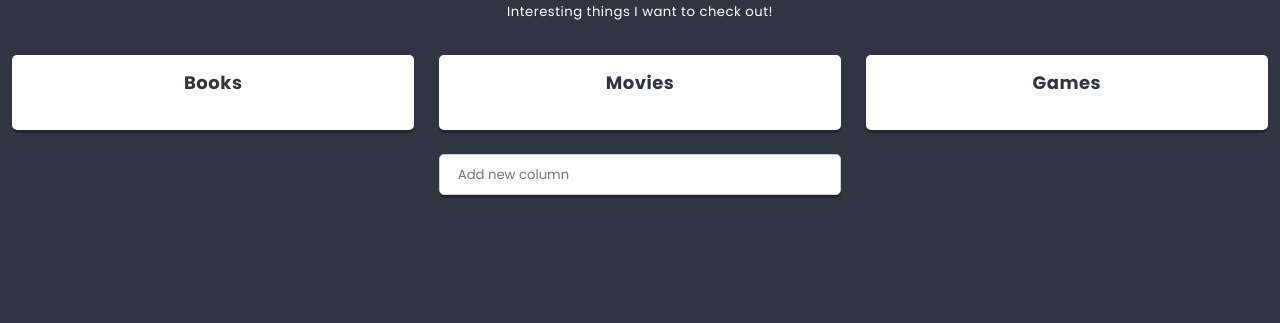
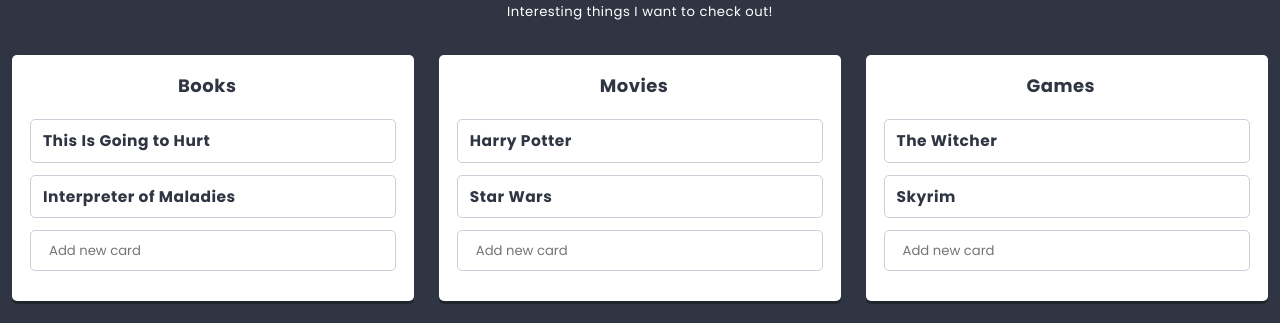
Before and after one commit to rafalhen/ReactFirstSteps, a React app: page / in a window 1280 px wide. Shown: the part 377-700 px from the top of the page. Built offline with nearby package versions, Linux system fonts and the light colour scheme.

Commit message:
icon and card problem

```diff
--- /dev/null
+++ b/src/components/Card/Card.js
@@ -0,0 +1,15 @@
+import React from 'react';
+import styles from './Card.scss';
+import PropTypes from 'prop-types';
+
+const Card = props => (
+    <div className={styles.component}>
+        <h3>{props.title}</h3>
+    </div>
+);
+
+Card.propTypes = {
+    title: PropTypes.string,
+};
+
+export default Card;
--- a/src/components/Column/Column.js
+++ b/src/components/Column/Column.js
@@ -1,16 +1,50 @@
 import React from 'react';
 import styles from './Column.scss';
 import PropTypes from 'prop-types';
+import Card from '../Card/Card.js';
+import Creator from '../Creator/Creator.js';
+import {settings} from '../../data/dataStore';
+import Icon from '../Icon/Icon.js';
 
 class Column extends React.Component {
-    static propTypes = {
+    state = {
+        cards: this.props.cards || {},
+    }
+
+    static PropTypes = {
+        cards: PropTypes.array,
         title: PropTypes.string.isRequired,
+    }
+
+    addCard(title){
+        this.setState(state => (
+            {
+                cards: [
+                    ...state.cards,
+                    {
+                        key: state.cards.length ? state.cards[state.cards.length-1].key+1 : 0,
+                    }
+                ]
+            }
+        ));
     }
 
     render() {
         return (
             <section className={styles.component}>
-                <h3 className={styles.title}>{this.props.title}</h3>
+                <h3 className={styles.title}>{this.props.title}
+                    <span className={styles.icon}>
+                        <icon name={this.props.icon} />
+                    </span>
+                </h3>
+                <div className={styles.cards}>
+                    {this.state.cards.map(({key, ...cardProps}) => (
+                        <Card key={key} {...cardProps} />
+                    ))}
+                </div>
+                <div className={styles.creator}>
+                    <Creator text={settings.cardCreatorText} action={title => this.addCard(title)} />
+                </div>
             </section>
         )
     }
--- /dev/null
+++ b/src/components/Icon/Icon.js
@@ -0,0 +1,5 @@
+import React from 'react';
+
+const Icon = props => (<i className={`fas fa-${props.name}`}></i>);
+
+export default Icon;
```
